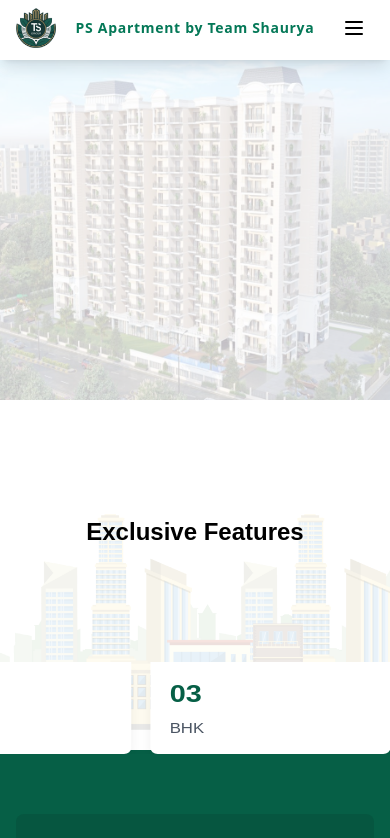
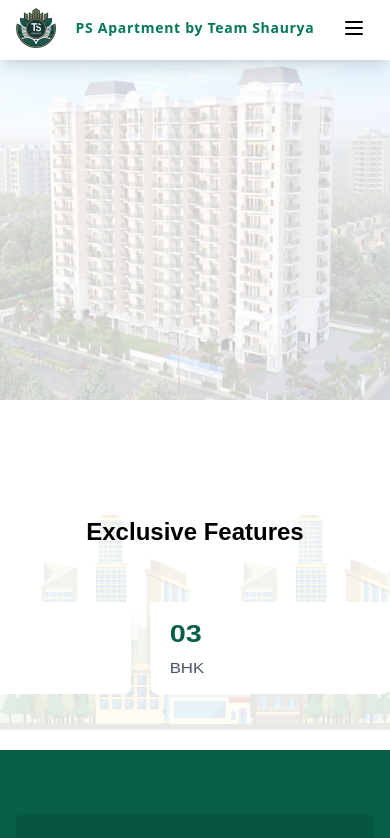
Before and after one commit to vishalonlyy/Estate-, a Next.js app in the folder estate/: page / in a window 390 px wide. Shown: the top 838 px of the page. Built offline with nearby package versions, Linux system fonts and the light colour scheme.

Commit message:
Adjust vertical positioning in ImageSection for improved layout and visual consistency

```diff
--- a/estate/src/app/page.tsx
+++ b/estate/src/app/page.tsx
@@ -160,7 +160,7 @@ const videoId = "1KtK5iMGb4DomdtAML2xLgevp5nBvXw-z";
     <main className="min-h-screen bg-white overflow-hidden">
       <Navbar />
       <ImageSection/>
-    <div className="w-full xxsm:scale-x-[1.2] md:scale-x-[1] transform xxsm:-translate-y-[90px]
+    <div className="w-full xxsm:scale-x-[1.2] md:scale-x-[1] transform xxsm:-translate-y-[150px]
          md:-translate-y-[0px] absolute bottom-0">
           <div className="max-w-7xl mx-auto px-4 sm:px-6 lg:px-8">
             {/* Marquee for mobile */}
```
